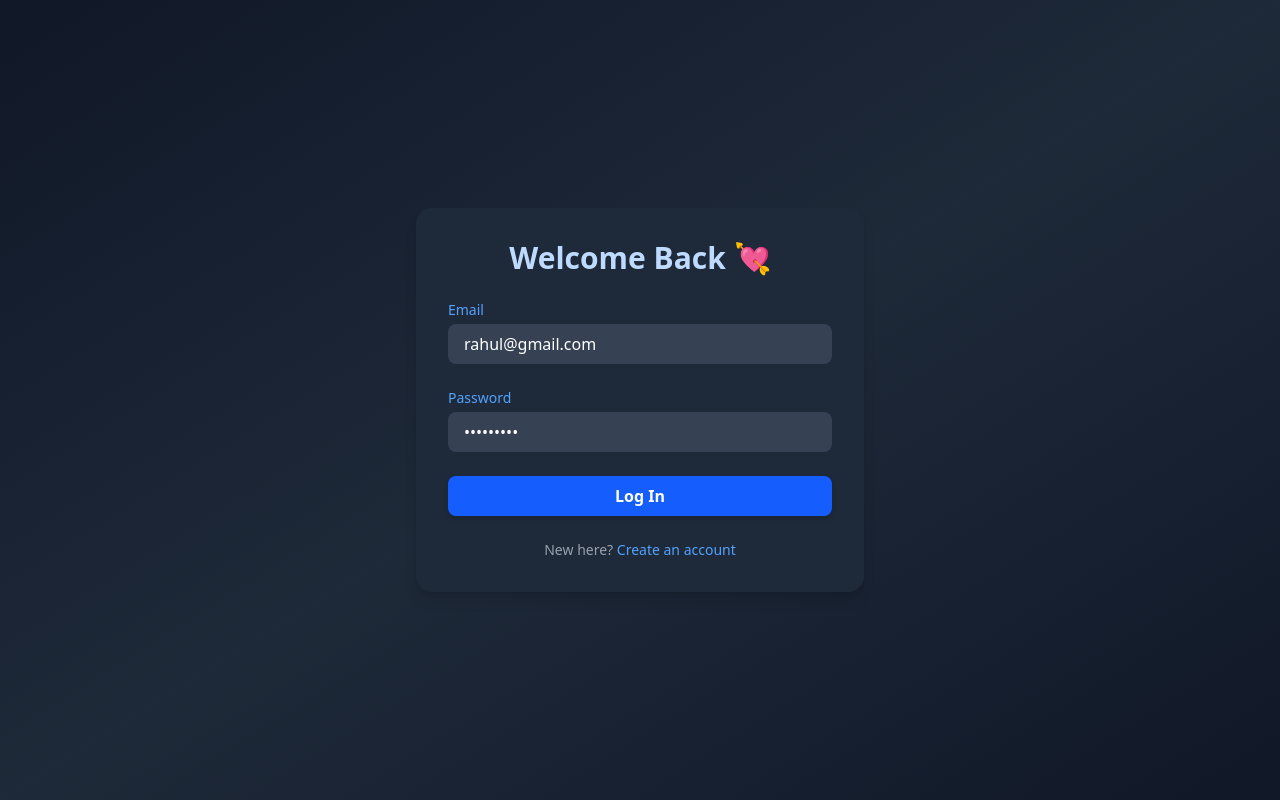
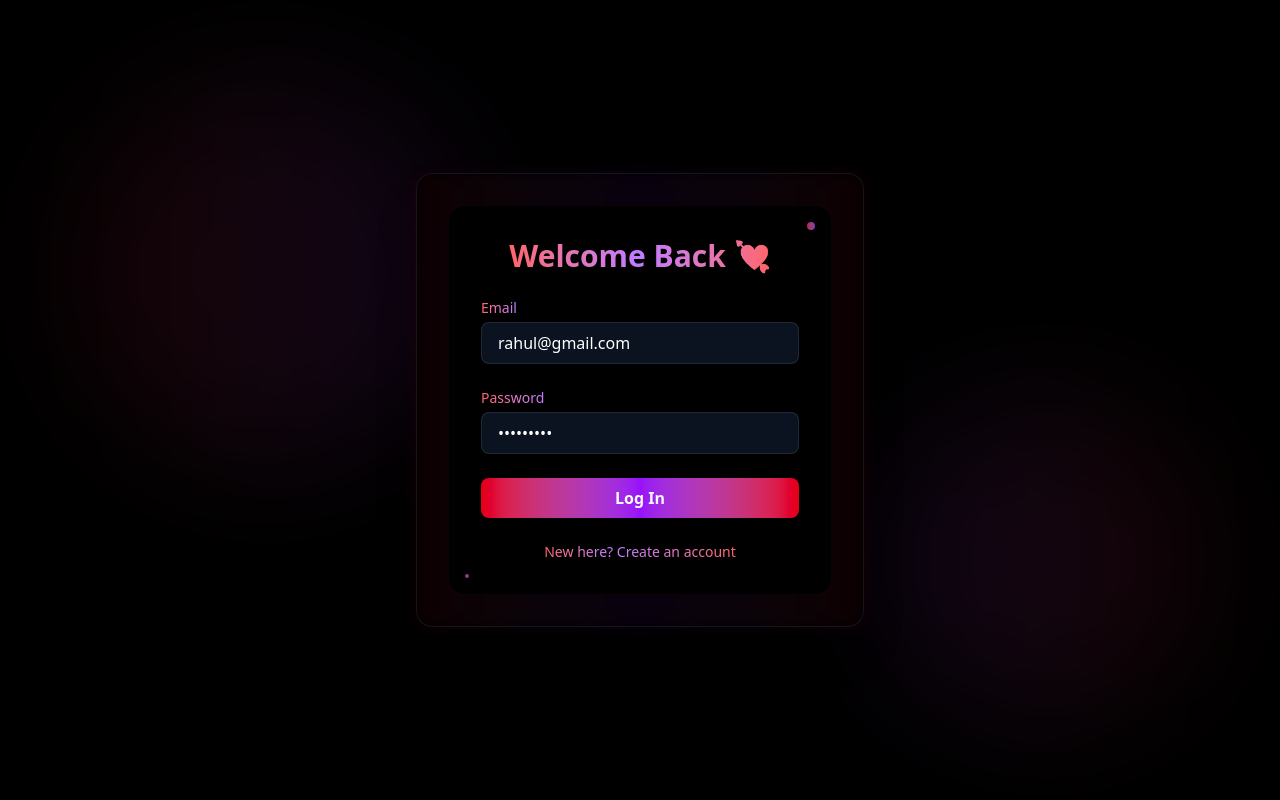
Before and after one commit to Sanjeev12357/HingeClone, a React (Vite) app: page /login in a window 1280 px wide. Built offline with nearby package versions, Linux system fonts and the light colour scheme; no server answers.

Commit message:
signup ui updated

```diff
--- a/src/components/Login.jsx
+++ b/src/components/Login.jsx
@@ -58,7 +58,7 @@ const Login = () => {
         withCredentials: true,
       });
       dispatch(addUser(res.data));
-      return navigate("/");
+      navigate("/");
     } catch (error) {
       console.log(error);
       setErrors((prev) => ({
@@ -69,22 +69,37 @@ const Login = () => {
   };
 
   return (
-    <div className="min-h-screen flex items-center justify-center bg-gradient-to-br from-gray-900 via-gray-800 to-gray-900  text-white px-4">
-      <div className="w-full max-w-md bg-gray-800 border-gray-700 p-8 rounded-2xl shadow-lg">
-        <h2 className="text-3xl font-bold text-center text-blue-200 mb-6">
+    <div className="min-h-screen flex items-center justify-center bg-black text-white px-4 relative overflow-hidden">
+      {/* Background gradient orbs for subtle ambiance */}
+      <div className="absolute top-20 left-20 w-96 h-96 bg-gradient-to-r from-red-600/10 to-purple-600/10 rounded-full blur-3xl"></div>
+      <div className="absolute bottom-20 right-20 w-80 h-80 bg-gradient-to-r from-purple-600/10 to-red-600/10 rounded-full blur-3xl"></div>
+
+      <div className="w-full max-w-md bg-black/90 backdrop-blur-xl border border-gray-800/50 p-8 rounded-2xl shadow-2xl relative z-10">
+        {/* Premium gradient border effect */}
+        <div className="absolute -inset-0.5 bg-gradient-to-r from-red-600/20 via-purple-600/20 to-red-600/20 rounded-2xl blur opacity-30"></div>
+        <div className="relative bg-black rounded-2xl p-8">
+
+          <h2 className="text-3xl font-bold text-center mb-6">
+            <span className="bg-gradient-to-r from-red-400 via-purple-400 to-red-400 bg-clip-text text-transparent">
               Welcome Back 💘
+            </span>
           </h2>
+
           <form onSubmit={handleSubmit} className="space-y-6">
             {/* Email */}
             <div>
-            <label className="block text-blue-400 text-sm mb-1">Email</label>
+              <label className="block text-sm mb-1">
+                <span className="bg-gradient-to-r from-red-400 to-purple-400 bg-clip-text text-transparent font-medium">
+                  Email
+                </span>
+              </label>
               <input
                 type="email"
                 name="emailId"
                 value={formData.emailId}
                 onChange={handleChange}
-              className={`w-full px-4 py-2 bg-gray-700 rounded-lg focus:outline-none focus:ring-2 ${
-                errors.emailId ? "focus:ring-red-400" : "focus:ring-pink-400"
+                className={`w-full px-4 py-2 bg-gray-900/80 border border-gray-700/50 rounded-lg focus:outline-none focus:ring-2 text-white placeholder-gray-400 ${
+                  errors.emailId ? "focus:ring-red-400" : "focus:ring-purple-400"
                 }`}
                 required
               />
@@ -95,14 +110,18 @@ const Login = () => {
 
             {/* Password */}
             <div>
-            <label className="block text-blue-400 text-sm mb-1">Password</label>
+              <label className="block text-sm mb-1">
+                <span className="bg-gradient-to-r from-red-400 to-purple-400 bg-clip-text text-transparent font-medium">
+                  Password
+                </span>
+              </label>
               <input
                 type="password"
                 name="password"
                 value={formData.password}
                 onChange={handleChange}
-              className={`w-full px-4 py-2 bg-gray-700 rounded-lg focus:outline-none focus:ring-2 ${
-                errors.password ? "focus:ring-red-400" : "focus:ring-pink-400"
+                className={`w-full px-4 py-2 bg-gray-900/80 border border-gray-700/50 rounded-lg focus:outline-none focus:ring-2 text-white placeholder-gray-400 ${
+                  errors.password ? "focus:ring-red-400" : "focus:ring-purple-400"
                 }`}
                 required
               />
@@ -119,18 +138,27 @@ const Login = () => {
             {/* Submit */}
             <button
               type="submit"
-            className="w-full bg-blue-600 hover:bg-blue-700 transition py-2 rounded-lg font-semibold text-white shadow-md"
+              className="w-full bg-gradient-to-r from-red-600 via-purple-600 to-red-600 hover:from-red-500 hover:via-purple-500 hover:to-red-500 transition-all duration-300 py-2 rounded-lg font-semibold text-white shadow-lg hover:shadow-xl transform hover:scale-[1.02] active:scale-[0.98]"
             >
+              <span className="bg-gradient-to-r from-white to-gray-100 bg-clip-text text-transparent font-bold">
                 Log In
+              </span>
             </button>
           </form>
 
           <p className="text-center text-sm text-gray-400 mt-6">
-          New here?{" "}
-          <Link to="/signup" className="text-blue-400 hover:underline">
+            <span className="bg-gradient-to-r from-red-400 to-purple-400 bg-clip-text text-transparent">
+              New here?
+            </span>{" "}
+            <Link to="/signup" className="bg-gradient-to-r from-purple-400 to-red-400 bg-clip-text text-transparent hover:from-purple-300 hover:to-red-300 font-medium transition-all duration-300">
               Create an account
             </Link>
           </p>
+
+          {/* Decorative elements */}
+          <div className="absolute top-4 right-4 w-2 h-2 bg-gradient-to-r from-red-500 to-purple-500 rounded-full animate-pulse"></div>
+          <div className="absolute bottom-4 left-4 w-1 h-1 bg-gradient-to-r from-purple-500 to-red-500 rounded-full animate-pulse delay-1000"></div>
+        </div>
       </div>
     </div>
   );
```
Also changed, not shown: src/components/Body.jsx (+8 -2 lines). Lines whose indentation alone changed are shown as unchanged.
